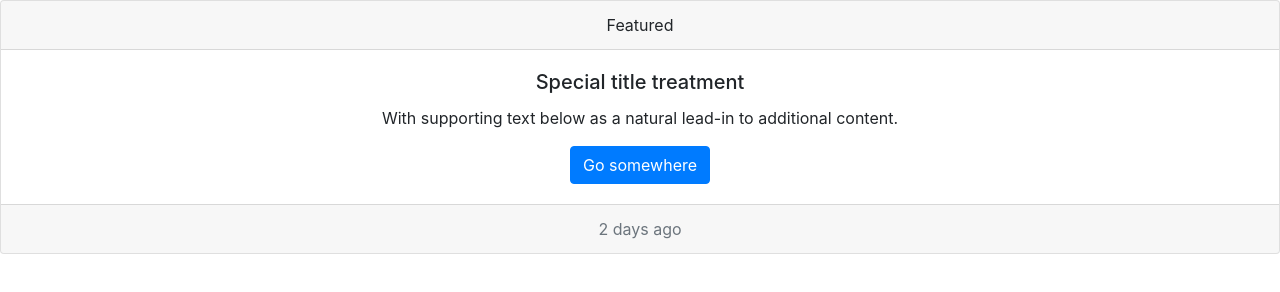
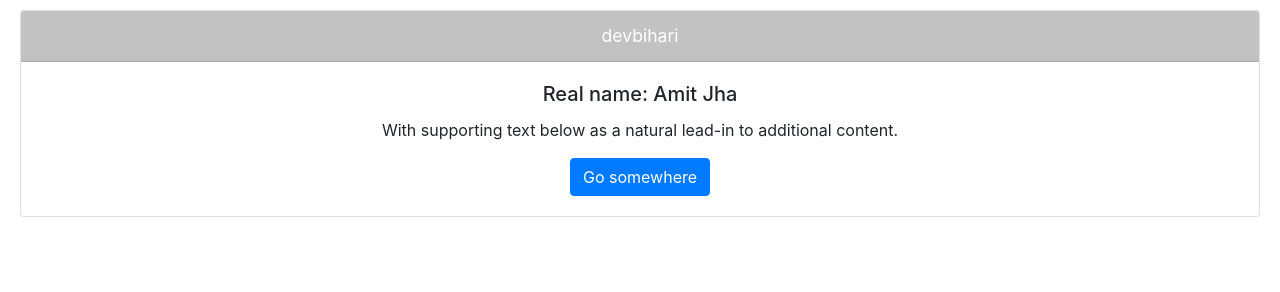
Before and after one commit to amit-jha-cmd/devbihari.github.io, a plain HTML site: page index.html in a window 1280 px wide. Drawn offline with Linux system fonts and the light colour scheme.

Commit message:
minor improvements

```diff
--- a/index.html
+++ b/index.html
@@ -1,21 +1,23 @@
 <!DOCTYPE html>
 <html>
 <head>
-	<title>devBihari</title>
+	<title>devbihari</title>
 	<link rel="stylesheet" type="text/css" href="bootstrap.css">
 </head>
 <body>
-	<div class="card text-center">
-	  <div class="card-header">
-	    Featured
+	<div class="card text-center" style="margin-left: 20px;
+										margin-right: 20px;
+										margin-top: 10px;r">
+	  <div class="card-header" style="background-color: #C2C2C2;
+	  								 font: sans-serif;
+	  								 font-size: 110%;
+	  								 color: white;">
+	    devbihari
 	  </div>
 	  <div class="card-body">
-	    <h5 class="card-title">Special title treatment</h5>
+	    <h5 class="card-title">Real name: Amit Jha</h5>
 	    <p class="card-text">With supporting text below as a natural lead-in to additional content.</p>
 	    <a href="#" class="btn btn-primary">Go somewhere</a>
-	  </div>
-	  <div class="card-footer text-muted">
-	    2 days ago
 	  </div>
 	</div>
 </body>
```
